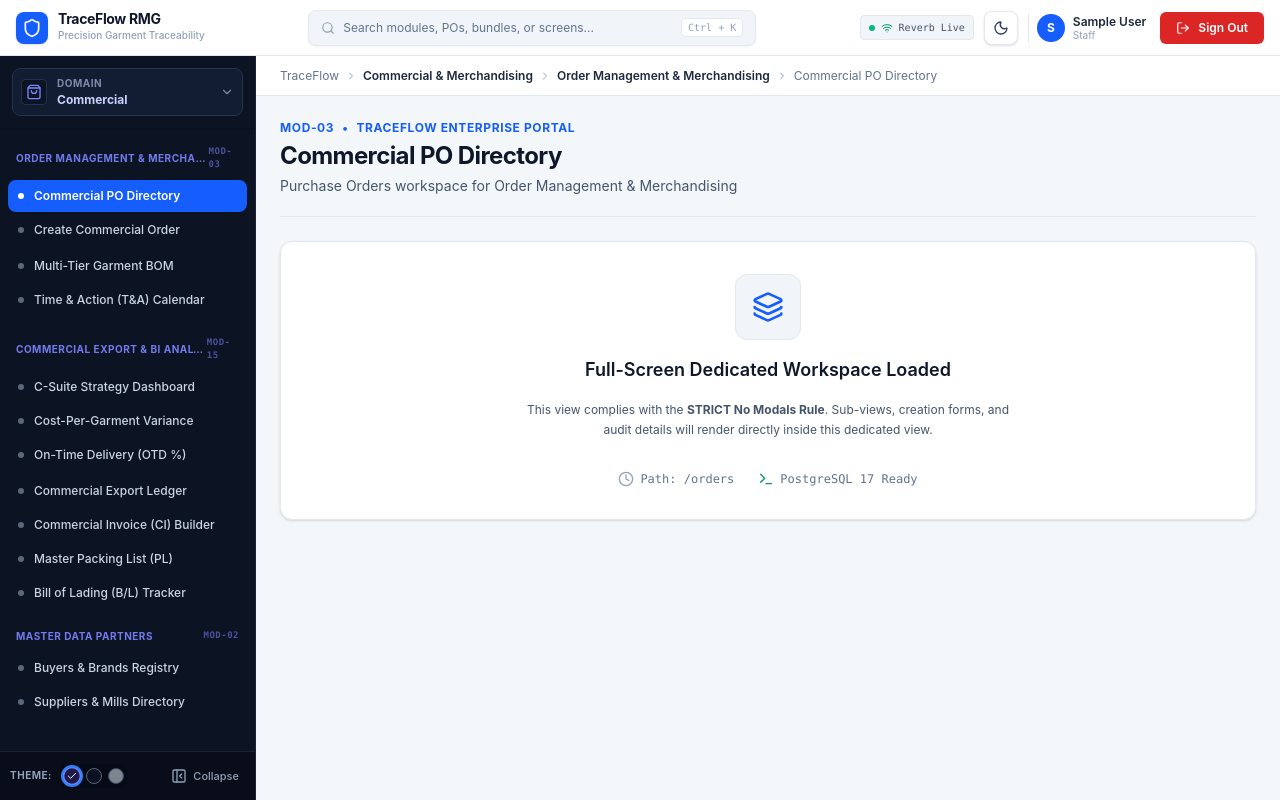
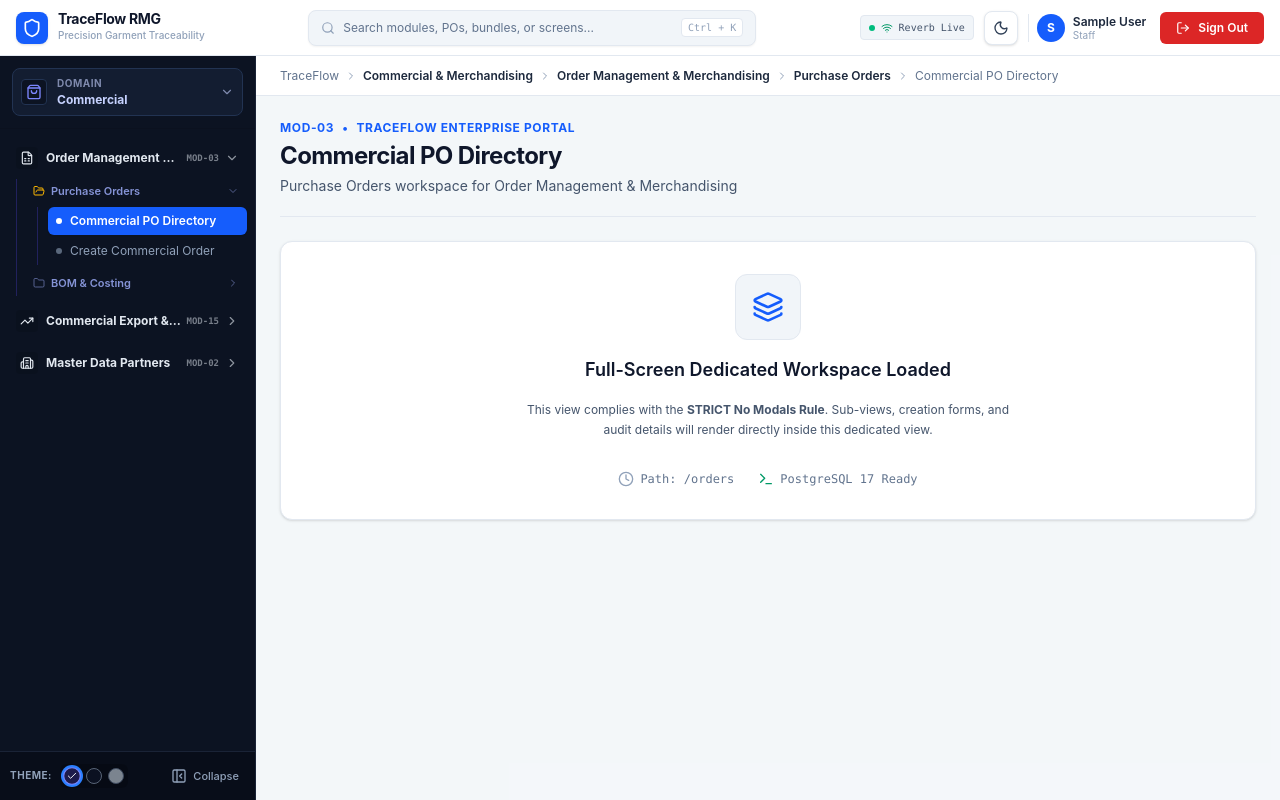
Before and after one commit to techstackbusinessbd/TraceFlow-RMG, a React (Vite) app in the folder frontend/: page /orders in a window 1280 px wide. Built offline with nearby package versions, Linux system fonts and the light colour scheme; sample sign-in values are in the browser's storage.

Commit message:
feat(navigation): implement 3-level interactive accordion tree navigation in sidebar

```diff
--- a/frontend/src/components/layout/AppShell.tsx
+++ b/frontend/src/components/layout/AppShell.tsx
@@ -12,6 +12,23 @@ import {
   PanelLeftClose,
   PanelLeftOpen,
   Wifi,
+  Folder,
+  FolderOpen,
+  FileSpreadsheet,
+  Scissors,
+  Layers,
+  Calendar,
+  Truck,
+  Printer,
+  Sparkles,
+  Activity,
+  Droplet,
+  CheckSquare,
+  Package,
+  Building2,
+  Sliders,
+  CheckCheck,
+  TrendingUp,
 } from 'lucide-react';
 import { useAuthStore } from '../../store/authStore';
 import { useThemeStore } from '../../store/themeStore';
@@ -35,6 +52,10 @@ export const AppShell: React.FC = () => {
 
   const [isSearchOpen, setIsSearchOpen] = useState(false);
   const [isDomainMenuOpen, setIsDomainMenuOpen] = useState(false);
+
+  // 3rd Level Hierarchy Accordion State
+  const [expandedModules, setExpandedModules] = useState<Record<string, boolean>>({});
+  const [expandedSubmodules, setExpandedSubmodules] = useState<Record<string, boolean>>({});
 
   // Global Ctrl + K listener
   useEffect(() => {
@@ -70,6 +91,50 @@ export const AppShell: React.FC = () => {
     );
   }, [location.pathname]);
 
+  // Auto-expand parent module and submodule for current route
+  useEffect(() => {
+    const currentPath = location.pathname;
+    const newMods: Record<string, boolean> = { ...expandedModules };
+    const newSubs: Record<string, boolean> = { ...expandedSubmodules };
+
+    for (const domain of ENTERPRISE_DOMAINS_CONFIG) {
+      for (const mod of domain.modules) {
+        let modHasActiveRoute = false;
+        for (const sub of mod.submodules) {
+          let subHasActiveRoute = false;
+          for (const leaf of sub.children) {
+            if (currentPath === leaf.path || (leaf.path !== '/' && currentPath.startsWith(leaf.path))) {
+              modHasActiveRoute = true;
+              subHasActiveRoute = true;
+            }
+          }
+          if (subHasActiveRoute) {
+            newSubs[sub.id] = true;
+          }
+        }
+        if (modHasActiveRoute) {
+          newMods[mod.id] = true;
+        }
+      }
+    }
+    setExpandedModules(newMods);
+    setExpandedSubmodules(newSubs);
+  }, [location.pathname]);
+
+  const toggleModule = (modId: string) => {
+    setExpandedModules((prev) => ({
+      ...prev,
+      [modId]: !prev[modId],
+    }));
+  };
+
+  const toggleSubmodule = (subId: string) => {
+    setExpandedSubmodules((prev) => ({
+      ...prev,
+      [subId]: !prev[subId],
+    }));
+  };
+
   const handleDomainSelect = (domain: EnterpriseDomain) => {
     setIsDomainMenuOpen(false);
     navigate(domain.defaultPath);
@@ -102,6 +167,45 @@ export const AppShell: React.FC = () => {
     }
   };
 
+  const getModuleIcon = (modId: string, className: string = 'w-3.5 h-3.5') => {
+    switch (modId) {
+      case 'orders':
+        return <FileSpreadsheet className={className} />;
+      case 'commercial-export':
+        return <TrendingUp className={className} />;
+      case 'master-partners':
+        return <Building2 className={className} />;
+      case 'planning':
+        return <Calendar className={className} />;
+      case 'cutting':
+        return <Scissors className={className} />;
+      case 'printing':
+        return <Printer className={className} />;
+      case 'embroidery':
+        return <Sparkles className={className} />;
+      case 'subcontract':
+        return <Truck className={className} />;
+      case 'sewing':
+        return <Activity className={className} />;
+      case 'washing':
+        return <Droplet className={className} />;
+      case 'finishing':
+        return <CheckSquare className={className} />;
+      case 'packing':
+        return <Package className={className} />;
+      case 'fabric-warehouse':
+        return <Layers className={className} />;
+      case 'system-admin':
+        return <Shield className={className} />;
+      case 'quality-control':
+        return <CheckCheck className={className} />;
+      case 'plant-master':
+        return <Sliders className={className} />;
+      default:
+        return <Folder className={className} />;
+    }
+  };
+
   // Breadcrumb item resolution
   const breadcrumbItems = useMemo(() => {
     const items: { label: string; path?: string }[] = [
@@ -114,6 +218,7 @@ export const AppShell: React.FC = () => {
         for (const leaf of sub.children) {
           if (location.pathname === leaf.path || (leaf.path !== '/' && location.pathname.startsWith(leaf.path))) {
             items.push({ label: mod.title });
+            items.push({ label: sub.title });
             items.push({ label: leaf.title, path: leaf.path });
             return items;
           }
@@ -134,13 +239,13 @@ export const AppShell: React.FC = () => {
             'bg-[#1e293b] hover:bg-[#273549] border-[#334155] text-slate-200',
           domainIconBox: 'bg-[#0f172a] text-blue-400 border border-[#334155]',
           domainFlyout: 'bg-[#0f172a] border-[#334155] text-slate-200',
-          groupHeader: 'text-slate-400',
-          inactiveLink:
-            'text-slate-300 hover:text-white hover:bg-slate-800/80',
+          level1Btn: 'text-slate-300 hover:text-white hover:bg-slate-800/80',
+          level2Btn: 'text-slate-400 hover:text-slate-200 hover:bg-slate-800/50',
+          level3Inactive: 'text-slate-400 hover:text-white hover:bg-slate-800/70',
           activeLink: 'bg-blue-600 text-white font-semibold shadow-xs',
           footer: 'border-t border-[#1e293b] bg-[#0b1323] text-slate-400',
-          collapseBtn:
-            'hover:bg-[#1e293b] text-slate-400 hover:text-white',
+          collapseBtn: 'hover:bg-[#1e293b] text-slate-400 hover:text-white',
+          treeLine: 'border-l border-slate-700/60',
         };
       case 'gray':
         return {
@@ -152,14 +257,18 @@ export const AppShell: React.FC = () => {
             'bg-slate-50 dark:bg-zinc-900 text-blue-600 dark:text-blue-400 border border-slate-200 dark:border-zinc-700',
           domainFlyout:
             'bg-white dark:bg-zinc-850 border-slate-300 dark:border-zinc-700 text-slate-800 dark:text-slate-200',
-          groupHeader: 'text-slate-500 dark:text-slate-400',
-          inactiveLink:
+          level1Btn:
             'text-slate-700 dark:text-slate-300 hover:text-slate-950 dark:hover:text-white hover:bg-slate-200/80 dark:hover:bg-zinc-800',
+          level2Btn:
+            'text-slate-600 dark:text-slate-400 hover:text-slate-900 dark:hover:text-slate-200 hover:bg-slate-200/60 dark:hover:bg-zinc-800/60',
+          level3Inactive:
+            'text-slate-600 dark:text-slate-400 hover:text-slate-900 dark:hover:text-white hover:bg-slate-200/70 dark:hover:bg-zinc-800',
           activeLink: 'bg-blue-600 text-white font-semibold shadow-xs',
           footer:
             'border-t border-slate-200 dark:border-zinc-800 bg-slate-200/50 dark:bg-zinc-950/40 text-slate-600 dark:text-slate-400',
           collapseBtn:
             'hover:bg-slate-200 dark:hover:bg-zinc-800 text-slate-600 dark:text-slate-300',
+          treeLine: 'border-l border-slate-300 dark:border-zinc-700',
         };
       case 'indigo':
       default:
@@ -169,13 +278,13 @@ export const AppShell: React.FC = () => {
             'bg-[#131d31] hover:bg-[#1a2843] border-[#223352] text-indigo-200',
           domainIconBox: 'bg-[#0c1322] text-indigo-400 border border-[#223352]',
           domainFlyout: 'bg-[#0c1322] border-[#223352] text-slate-200',
-          groupHeader: 'text-indigo-400/90',
-          inactiveLink:
-            'text-slate-300 hover:text-white hover:bg-indigo-950/40',
+          level1Btn: 'text-slate-200 hover:text-white hover:bg-indigo-950/60',
+          level2Btn: 'text-indigo-300/80 hover:text-indigo-200 hover:bg-indigo-950/40',
+          level3Inactive: 'text-slate-400 hover:text-white hover:bg-indigo-950/50',
           activeLink: 'bg-blue-600 text-white font-semibold shadow-xs',
           footer: 'border-t border-[#1a2336] bg-[#080d19] text-slate-400',
-          collapseBtn:
-            'hover:bg-[#131d31] text-slate-400 hover:text-white',
+          collapseBtn: 'hover:bg-[#131d31] text-slate-400 hover:text-white',
+          treeLine: 'border-l border-indigo-900/60',
         };
     }
   }, [sidebarTheme]);
@@ -267,10 +376,10 @@ export const AppShell: React.FC = () => {
       </header>
 
       {/* ─────────────────────────────────────────────────────────────────────────
-          2. MAIN WORKSPACE CONTAINER (Sidebar + Workspace Viewport)
+          2. MAIN WORKSPACE CONTAINER (3-Level Sidebar + Workspace Viewport)
          ───────────────────────────────────────────────────────────────────────── */}
       <div className="flex-1 flex overflow-hidden">
-        {/* Left Sidebar (Customizable Palette & Collapsible) */}
+        {/* Left Sidebar (3-Level Hierarchical Tree) */}
         <aside
           className={`${
             isCollapsed ? 'w-16' : 'w-64'
@@ -311,7 +420,9 @@ export const AppShell: React.FC = () => {
 
             {/* Domain Selection Flyout Menu */}
             {isDomainMenuOpen && (
-              <div className={`absolute top-full left-2 right-2 mt-1 rounded-xl shadow-2xl z-50 p-1.5 space-y-1 border ${sidebarStyles.domainFlyout}`}>
+              <div
+                className={`absolute top-full left-2 right-2 mt-1 rounded-xl shadow-2xl z-50 p-1.5 space-y-1 border ${sidebarStyles.domainFlyout}`}
+              >
                 <div className="px-2 py-1 text-[10px] font-bold uppercase tracking-wider opacity-60">
                   Select Business Domain
                 </div>
@@ -348,19 +459,79 @@ export const AppShell: React.FC = () => {
             )}
           </div>
 
-          {/* Sidebar Menu Items for Selected Domain */}
-          <div className="flex-1 overflow-y-auto px-2 py-3 space-y-4">
-            {activeDomain.modules.map((mod) => (
+          {/* ─────────────────────────────────────────────────────────────────
+              3-LEVEL HIERARCHICAL ACCORDION TREE MENU
+             ───────────────────────────────────────────────────────────────── */}
+          <div className="flex-1 overflow-y-auto px-2 py-3 space-y-2">
+            {activeDomain.modules.map((mod) => {
+              // Level 1: Module State
+              const isModExpanded = !!expandedModules[mod.id];
+
+              return (
                 <div key={mod.id} className="space-y-1">
-                {!isCollapsed && (
-                  <div className={`px-2 py-1 text-[10px] font-bold uppercase tracking-wider flex items-center justify-between ${sidebarStyles.groupHeader}`}>
+                  {/* Level 1: Module Header Row */}
+                  {!isCollapsed ? (
+                    <button
+                      type="button"
+                      onClick={() => toggleModule(mod.id)}
+                      className={`w-full flex items-center justify-between px-2 py-1.5 rounded-lg text-xs font-bold transition-colors ${sidebarStyles.level1Btn}`}
+                    >
+                      <div className="flex items-center gap-2 truncate">
+                        <span className="p-1 rounded bg-black/10 dark:bg-white/5 shrink-0">
+                          {getModuleIcon(mod.id)}
+                        </span>
                         <span className="truncate">{mod.title}</span>
-                    <span className="font-mono text-[9px] opacity-60">{mod.code}</span>
+                      </div>
+                      <div className="flex items-center gap-1.5 shrink-0 ml-1">
+                        <span className="font-mono text-[9px] opacity-50">{mod.code}</span>
+                        <ChevronDown
+                          className={`w-3.5 h-3.5 opacity-60 transition-transform ${
+                            isModExpanded ? '' : '-rotate-90'
+                          }`}
+                        />
+                      </div>
+                    </button>
+                  ) : (
+                    <div className="flex justify-center p-1.5" title={mod.title}>
+                      <span className="p-1.5 rounded bg-black/20 text-slate-300">
+                        {getModuleIcon(mod.id)}
+                      </span>
                     </div>
                   )}
 
-                {mod.submodules.map((sub) => (
-                  <div key={sub.id} className="space-y-0.5">
+                  {/* Level 2 & 3: Rendered if Level 1 is Expanded */}
+                  {!isCollapsed && isModExpanded && (
+                    <div className={`ml-2 pl-2 space-y-1.5 ${sidebarStyles.treeLine}`}>
+                      {mod.submodules.map((sub) => {
+                        // Level 2: Submodule State
+                        const isSubExpanded = !!expandedSubmodules[sub.id];
+
+                        return (
+                          <div key={sub.id} className="space-y-1">
+                            {/* Level 2: Sub-category / Process Group Header */}
+                            <button
+                              type="button"
+                              onClick={() => toggleSubmodule(sub.id)}
+                              className={`w-full flex items-center justify-between px-2 py-1 rounded-md text-[11px] font-semibold transition-colors ${sidebarStyles.level2Btn}`}
+                            >
+                              <div className="flex items-center gap-1.5 truncate">
+                                {isSubExpanded ? (
+                                  <FolderOpen className="w-3 h-3 shrink-0 text-amber-400" />
+                                ) : (
+                                  <Folder className="w-3 h-3 shrink-0 opacity-60" />
+                                )}
+                                <span className="truncate">{sub.title}</span>
+                              </div>
+                              <ChevronRight
+                                className={`w-3 h-3 opacity-60 transition-transform ${
+                                  isSubExpanded ? 'rotate-90' : ''
+                                }`}
+                              />
+                            </button>
+
+                            {/* Level 3: Actionable Pages / Direct Screens */}
+                            {isSubExpanded && (
+                              <div className={`ml-3 pl-2.5 space-y-0.5 ${sidebarStyles.treeLine}`}>
                                 {sub.children.map((leaf) => {
                                   const isActive =
                                     location.pathname === leaf.path ||
@@ -370,26 +541,31 @@ export const AppShell: React.FC = () => {
                                     <Link
                                       key={leaf.id}
                                       to={leaf.path}
-                          title={isCollapsed ? leaf.title : undefined}
-                          className={`flex items-center gap-2.5 px-2.5 py-2 rounded-lg text-xs font-medium transition-colors ${
+                                      className={`flex items-center gap-2 px-2 py-1.5 rounded-md text-xs transition-colors ${
                                         isActive
                                           ? sidebarStyles.activeLink
-                              : sidebarStyles.inactiveLink
-                          } ${isCollapsed ? 'justify-center' : ''}`}
+                                          : sidebarStyles.level3Inactive
+                                      }`}
                                     >
                                       <span
                                         className={`w-1.5 h-1.5 rounded-full shrink-0 ${
                                           isActive ? 'bg-white' : 'bg-slate-400 opacity-60'
                                         }`}
                                       ></span>
-                          {!isCollapsed && <span className="truncate">{leaf.title}</span>}
+                                      <span className="truncate">{leaf.title}</span>
                                     </Link>
                                   );
                                 })}
                               </div>
-                ))}
+                            )}
                           </div>
-            ))}
+                        );
+                      })}
+                    </div>
+                  )}
+                </div>
+              );
+            })}
           </div>
 
           {/* Sidebar Footer: Theme Swatches + Collapse Toggle */}
@@ -418,7 +594,7 @@ export const AppShell: React.FC = () => {
 
         {/* Main Dedicated Workspace Viewport */}
         <main className="flex-1 flex flex-col overflow-y-auto bg-slate-100/60 dark:bg-slate-950 relative">
-          {/* Top Breadcrumb Bar */}
+          {/* Top 3-Level Breadcrumb Bar */}
           <div className="h-10 bg-white dark:bg-slate-900 border-b border-slate-200 dark:border-slate-800 px-6 flex items-center gap-1.5 text-xs text-slate-500 dark:text-slate-400 shrink-0 select-none">
             {breadcrumbItems.map((bc, idx) => (
               <React.Fragment key={idx}>
--- a/frontend/src/config/navigationData.ts
+++ b/frontend/src/config/navigationData.ts
@@ -24,6 +24,7 @@ export interface EnterpriseDomain {
     id: string;
     code: string;
     title: string;
+    iconName?: string;
     submodules: NavGroupItem[];
   }[];
 }
@@ -43,6 +44,7 @@ export const ENTERPRISE_DOMAINS_CONFIG: EnterpriseDomain[] = [
         id: 'orders',
         code: 'MOD-03',
         title: 'Order Management & Merchandising',
+        iconName: 'FileSpreadsheet',
         submodules: [
           {
             id: 'orders-commercial',
```
Lines whose indentation alone changed are shown as unchanged.
